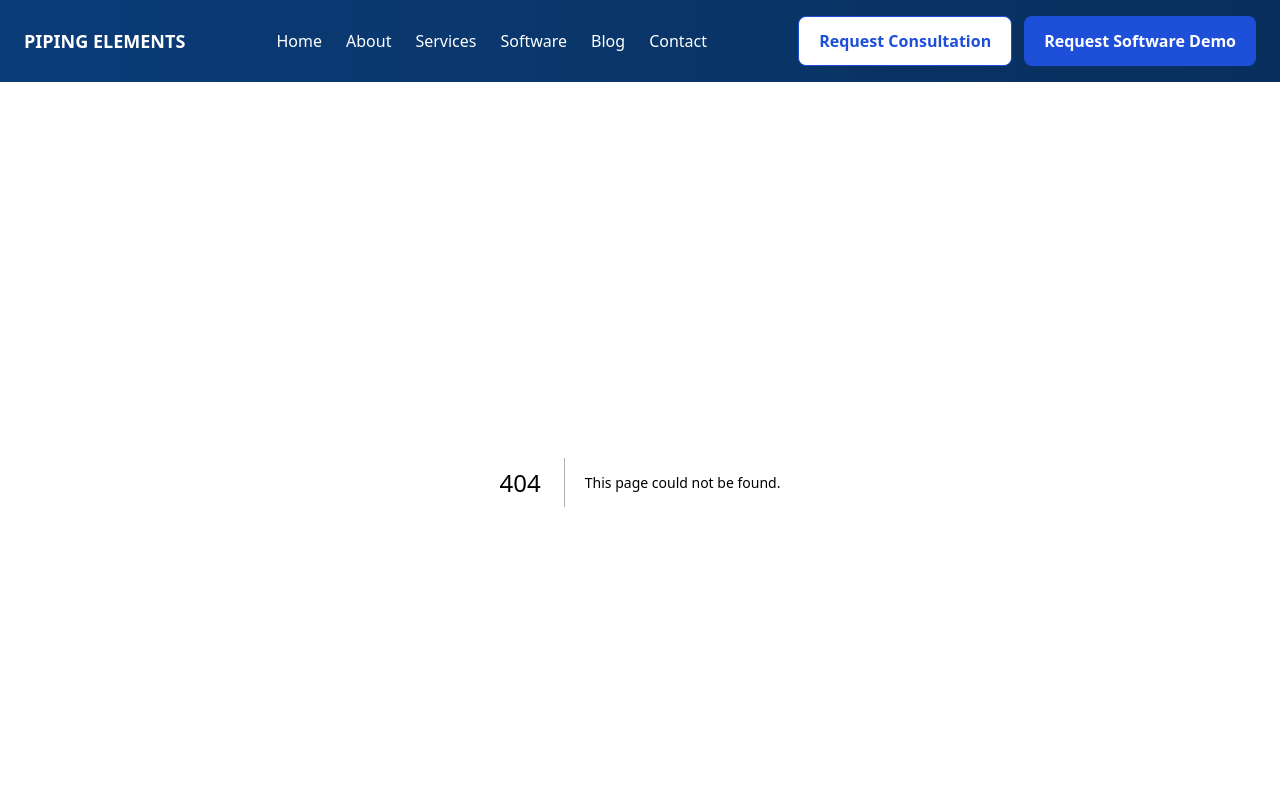
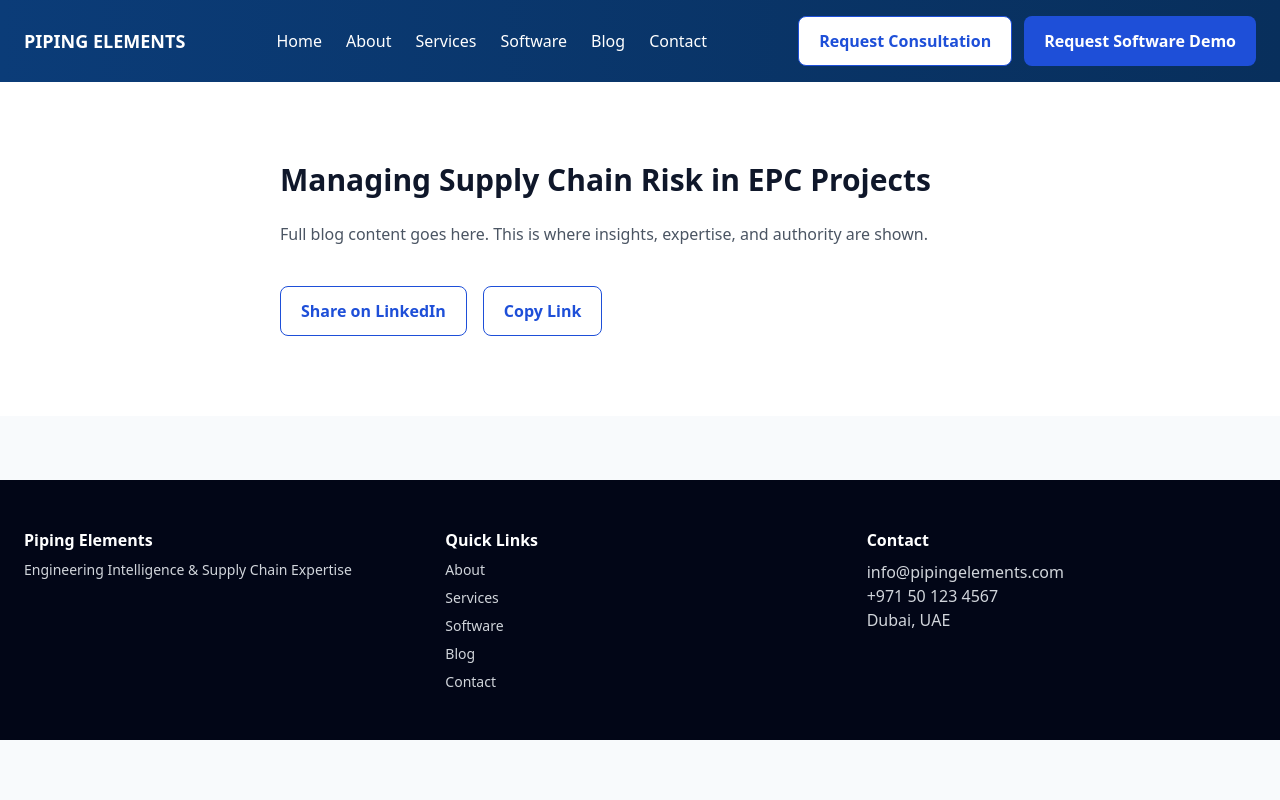
Before and after one commit to Muhammadshajid/piping-elements-website, a Next.js app: page /blog/supply-chain-risk in a window 1280 px wide. Before the commit this address had no page. Shown: the top 800 px of the page. Built offline with nearby package versions, Linux system fonts and the light colour scheme.

Commit message:
Create page.tsx

```diff
--- /dev/null
+++ b/app/blog/[slug]/page.tsx
@@ -0,0 +1,20 @@
+export default function BlogDetail() {
+  return (
+    <section className="py-20 bg-white">
+      <div className="container mx-auto px-6 max-w-3xl">
+        <h1 className="text-3xl font-bold">
+          Managing Supply Chain Risk in EPC Projects
+        </h1>
+        <p className="mt-6 text-gray-600">
+          Full blog content goes here. This is where insights,
+          expertise, and authority are shown.
+        </p>
+
+        <div className="mt-10 flex gap-4">
+          <button className="btn-outline">Share on LinkedIn</button>
+          <button className="btn-outline">Copy Link</button>
+        </div>
+      </div>
+    </section>
+  );
+}
```
